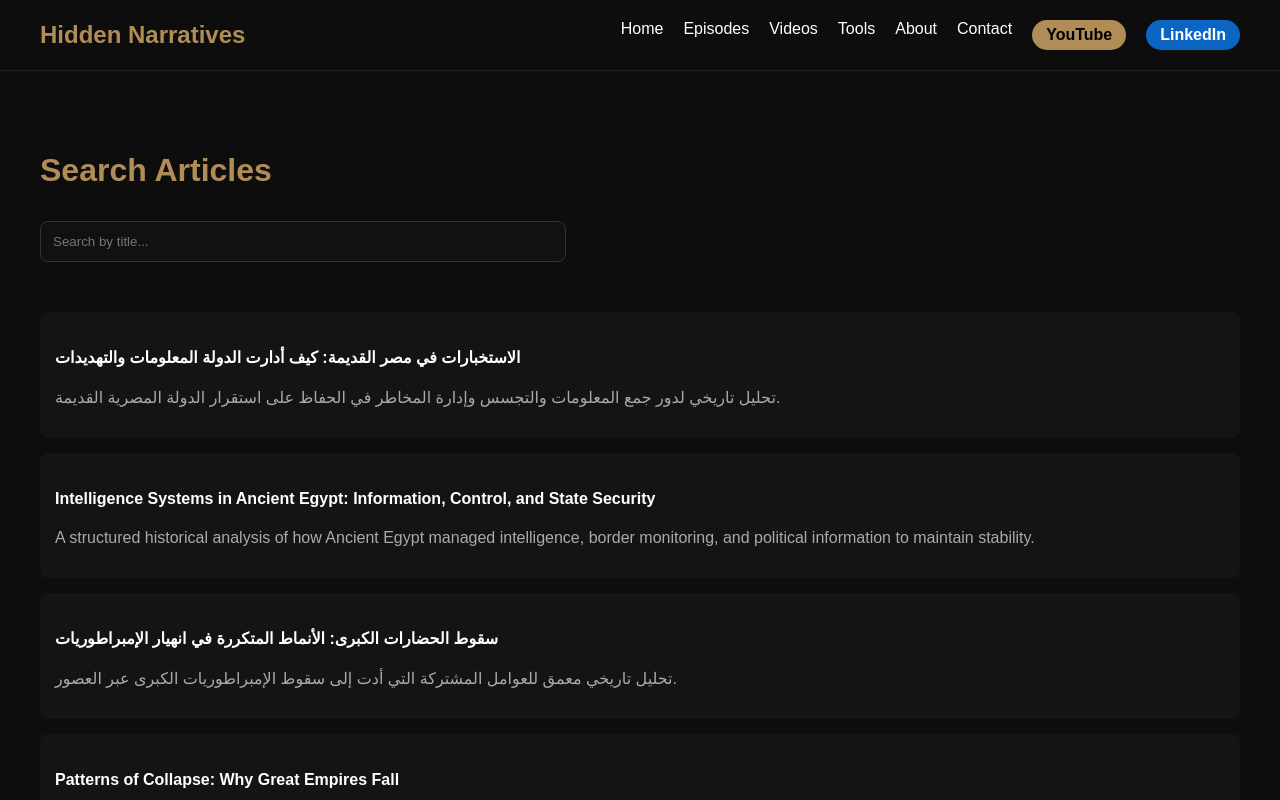
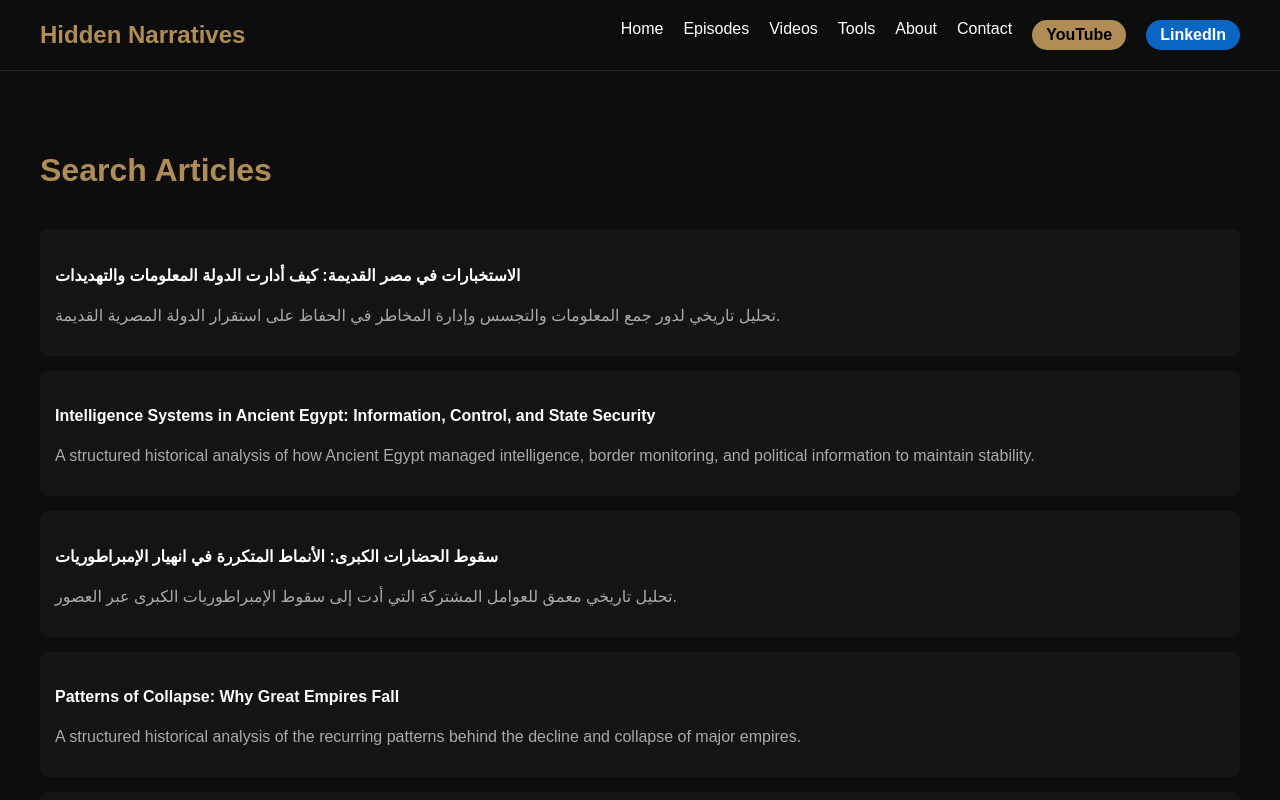
Before and after one commit to mohamedalaa7785-cpu/hidden-narratives, a Next.js app: page /search in a window 1280 px wide. Shown: the top 800 px of the page. Built offline with nearby package versions, Linux system fonts and the light colour scheme.

Commit message:
Update page.tsx

```diff
--- a/app/search/page.tsx
+++ b/app/search/page.tsx
@@ -37,24 +37,6 @@ export default function SearchPage({
     <main style={{ padding: "60px 40px" }}>
       <h1 style={{ color: "#b08d57" }}>Search Articles</h1>
 
-      <form style={{ marginTop: "20px" }}>
-        <input
-          type="text"
-          name="q"
-          placeholder="Search by title..."
-          defaultValue={query}
-          style={{
-            padding: "12px",
-            width: "100%",
-            maxWidth: "500px",
-            background: "#111",
-            border: "1px solid #333",
-            color: "white",
-            borderRadius: "8px"
-          }}
-        />
-      </form>
-
       <div style={{ marginTop: "40px" }}>
         {results.map((article) => (
           <Link
@@ -77,4 +59,4 @@ export default function SearchPage({
       </div>
     </main>
   )
-      }
+}
```
